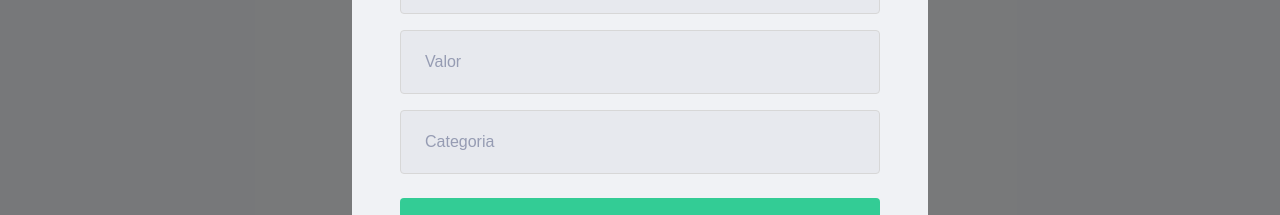
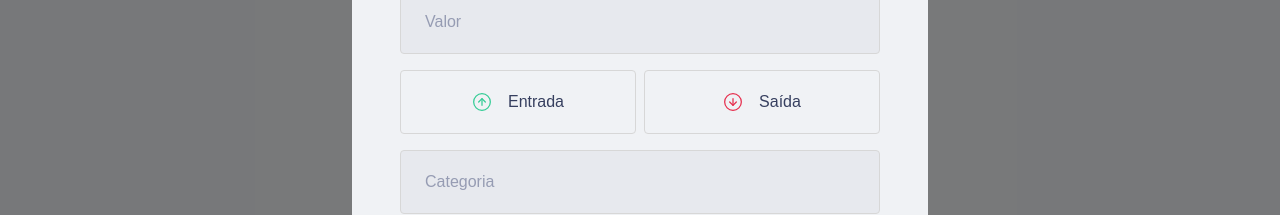
Before and after one commit to GabriPires/dtmoney, a React (Create React App) app: page / in a window 1280 px wide. Both pictures are taken after a click on the button "Nova transação". Shown: the part 324-539 px from the top of the page. Built offline with nearby package versions, Linux system fonts and the light colour scheme; the HTML template or start-up script is replaced by a standard one; what miragejs would draw is missing.

Commit message:
feat: styling form buttons

```diff
--- a/package.json
+++ b/package.json
@@ -5,6 +5,7 @@
   "dependencies": {
     "axios": "^0.27.2",
     "miragejs": "^0.1.43",
+    "polished": "^4.2.2",
     "react": "^18.1.0",
     "react-dom": "^18.1.0",
     "react-modal": "^3.15.1",
--- a/src/components/NewTransactionModal/index.tsx
+++ b/src/components/NewTransactionModal/index.tsx
@@ -1,8 +1,10 @@
 import Modal from 'react-modal';
 
 import closeImg from '../../assets/close.svg';
+import incomeImg from '../../assets/income.svg';
+import outcomeImg from '../../assets/outcome.svg';
 
-import { Container } from './styles';
+import { Container, TransactionTypeContainer } from './styles';
 
 type NewTransactionModalProps = {
   isOpen: boolean;
@@ -32,6 +34,16 @@
 
         <input placeholder={'Título'} />
         <input type={'number'} placeholder={'Valor'} />
+        <TransactionTypeContainer>
+          <button type={'button'}>
+            <img src={incomeImg} alt="Entrada" />
+            <span>Entrada</span>
+          </button>
+          <button type={'button'}>
+            <img src={outcomeImg} alt="Saída" />
+            <span>Saída</span>
+          </button>
+        </TransactionTypeContainer>
         <input placeholder={'Categoria'} />
 
         <button type={'submit'}>Cadastrar</button>
--- a/src/components/NewTransactionModal/styles.ts
+++ b/src/components/NewTransactionModal/styles.ts
@@ -1,4 +1,5 @@
 import styled from 'styled-components';
+import { darken } from 'polished';
 
 export const Container = styled.form`
   h2 {
@@ -45,3 +46,38 @@
     }
   }
 `;
+
+export const TransactionTypeContainer = styled.div`
+  margin: 1rem 0;
+  display: grid;
+  grid-template-columns: 1fr 1fr;
+  gap: 0.5rem;
+
+  button {
+    height: 4rem;
+    border: 1px solid #d7d7d7;
+    border-radius: 0.25rem;
+    background: transparent;
+    display: flex;
+    align-items: center;
+    justify-content: center;
+
+    transition: border-color 0.2s;
+
+    &:hover {
+      border-color: ${darken(0.1, '#d7d7d7')};
+    }
+
+    img {
+      width: 20px;
+      height: 20px;
+    }
+
+    span {
+      display: inline-block;
+      margin-left: 1rem;
+      font-size: 1rem;
+      color: var(--text-title);
+    }
+  }
+`;
```
Also changed, not shown: 1 other file (tests, documents, lock files or other folders).
